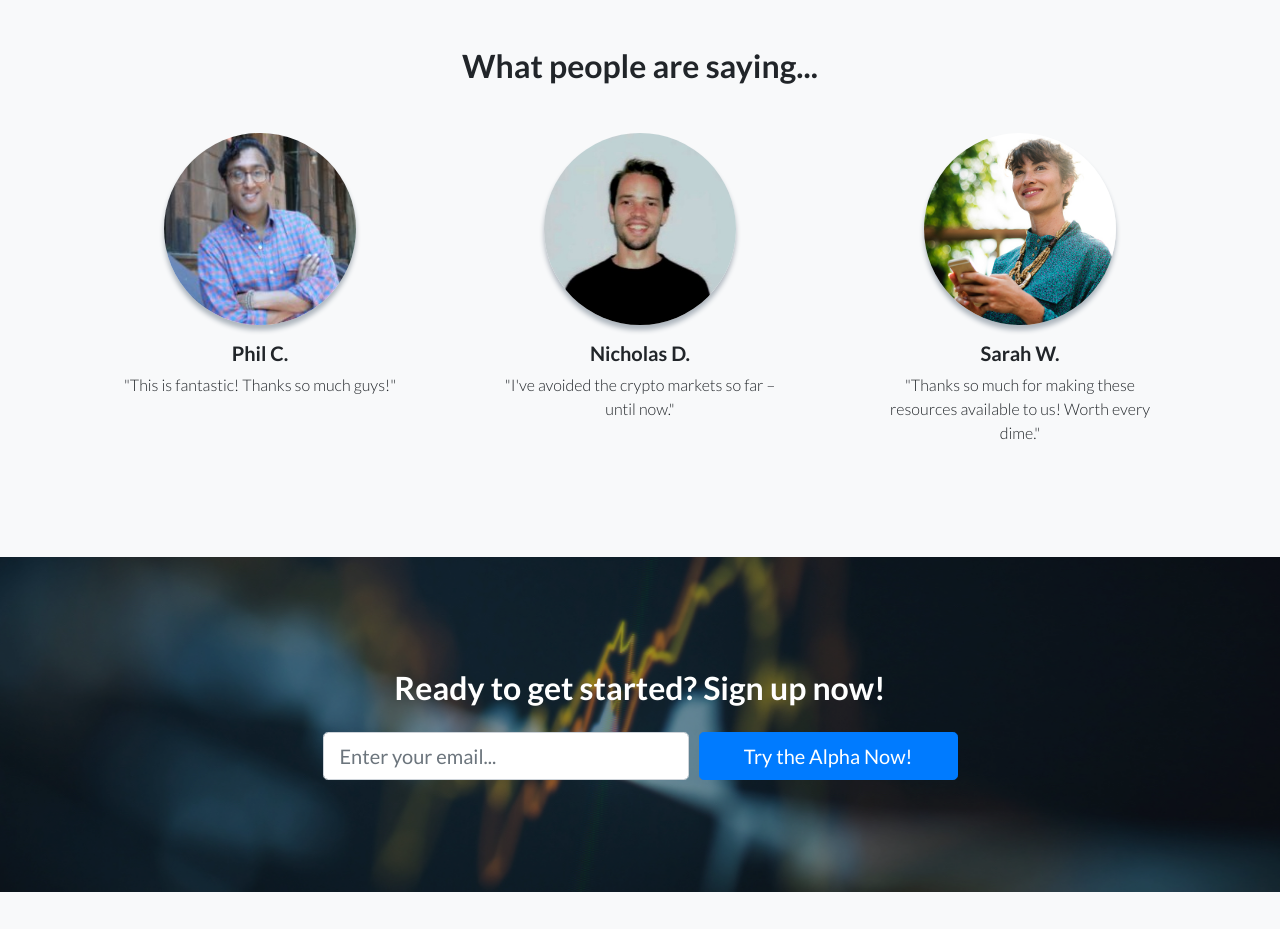
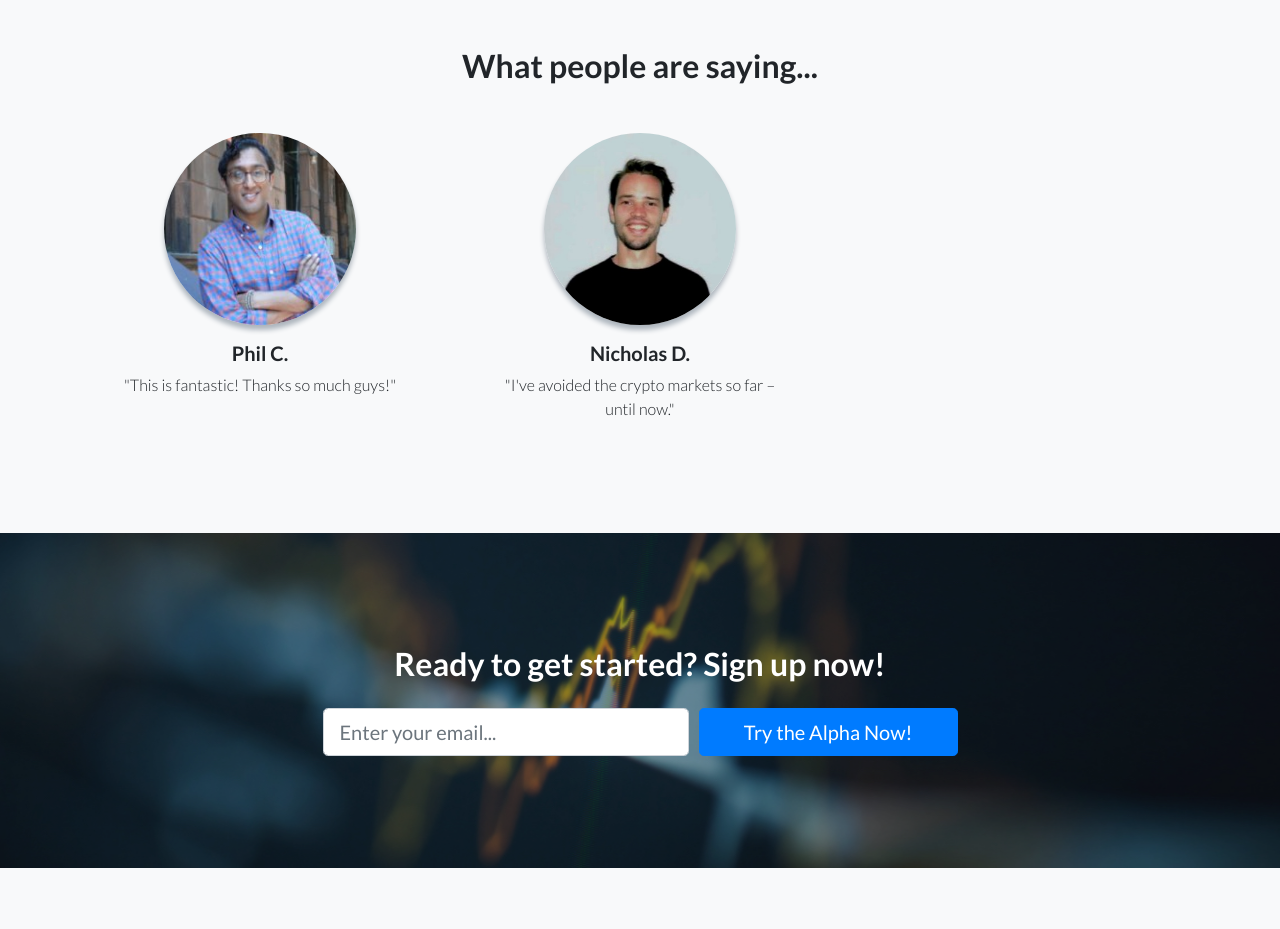
Before and after one commit to nikodunk/coinhold, a website: page index.html in a window 1280 px wide. Shown: the part 2640-3569 px from the top of the page. Drawn offline with Linux system fonts and the light colour scheme.

Commit message:
less mistakes

```diff
--- a/index.html
+++ b/index.html
@@ -8,7 +8,7 @@
     <meta name="description" content="">
     <meta name="author" content="">
 
-    <title>Landing Page - Start Bootstrap Theme</title>
+    <title>Cryptobuilder</title>
 
     <!-- Bootstrap core CSS -->
     <link href="vendor/bootstrap/css/bootstrap.min.css" rel="stylesheet">
@@ -139,13 +139,13 @@
               <p class="font-weight-light mb-0">"I've avoided the crypto markets so far – until now."</p>
             </div>
           </div>
-          <div class="col-lg-4">
+          <!-- <div class="col-lg-4">
             <div class="testimonial-item mx-auto mb-5 mb-lg-0">
               <img class="img-fluid rounded-circle mb-3" src="img/testimonials-3.jpg" alt="">
               <h5>Sarah	W.</h5>
               <p class="font-weight-light mb-0">"Thanks so much for making these resources available to us! Worth every dime."</p>
             </div>
-          </div>
+          </div> -->
         </div>
       </div>
     </section>
```
